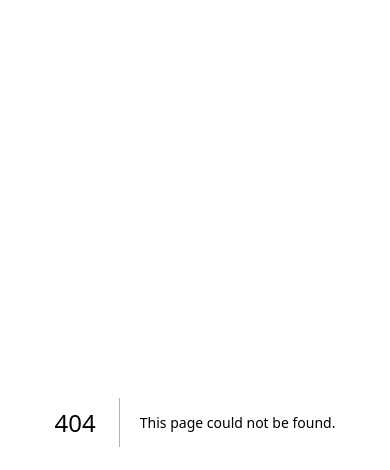
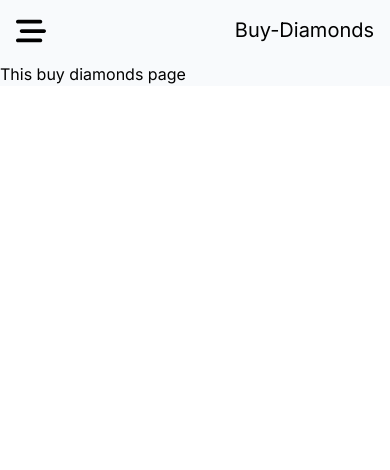
Before and after one commit to Rakibjrb/3xtopup, a Next.js app: page /dashboard/buy-diamonds in a window 390 px wide. Before the commit this address had no page. Shown: the top 470 px of the page. Built offline with nearby package versions, Linux system fonts and the light colour scheme.

Commit message:
completed dashboard sidebar for mobile and desktop devices desgin layout

```diff
--- /dev/null
+++ b/src/app/dashboard/buy-diamonds/page.js
@@ -0,0 +1,3 @@
+export default function BuyDiamonds() {
+  return <div>This buy diamonds page</div>;
+}
--- a/src/app/dashboard/layout.js
+++ b/src/app/dashboard/layout.js
@@ -1,3 +1,12 @@
+import DashboardNav from "@/components/ui/dashboardNav/DashboardNav";
+
 export default function layout({ children }) {
-  return <div>{children}</div>;
+  return (
+    <div className="lg:flex bg-slate-50">
+      <div>
+        <DashboardNav />
+      </div>
+      <div>{children}</div>
+    </div>
+  );
 }
--- /dev/null
+++ b/src/components/ui/dashboardNav/DashboardNav.js
@@ -0,0 +1,82 @@
+"use client";
+
+import { IoMdClose } from "react-icons/io";
+import { FaBarsStaggered } from "react-icons/fa6";
+import { useState } from "react";
+import { usePathname } from "next/navigation";
+import { dashboardLinks } from "@/utils/dashboardLinks";
+import Link from "next/link";
+
+export default function DashboardNav() {
+  const [showMenu, setShowMenu] = useState(false);
+  const path = usePathname();
+  const exactPath = path.split("/");
+
+  return (
+    <>
+      <div className="p-4 lg:hidden z-10 flex justify-between">
+        <button onClick={() => setShowMenu(true)}>
+          <FaBarsStaggered className="text-3xl" />
+        </button>
+
+        <h2 className="text-xl capitalize">
+          {exactPath[exactPath.length - 1]}
+        </h2>
+      </div>
+      <div
+        className={`fixed top-0 ${
+          showMenu ? "left-0" : "-left-[9999px]"
+        } z-20 w-[300px] bg-white min-h-screen p-5 transition-all duration-500`}
+      >
+        <div className="flex justify-between">
+          <h2 className="font-bold text-3xl">
+            <span className="text-[#ff42a5]">3X</span>TOPUP
+          </h2>
+          <button onClick={() => setShowMenu(false)}>
+            <IoMdClose className="text-3xl" />
+          </button>
+        </div>
+
+        <ul className="mt-6">
+          {dashboardLinks.map((link) => (
+            <li key={link.name}>
+              <Link href={link.path}>
+                <div
+                  className={`${
+                    path === link.path && "bg-black text-white"
+                  } px-2 py-3 hover:bg-black hover:text-white uppercase rounded-md transition-colors duration-200`}
+                >
+                  {link.name}
+                </div>
+              </Link>
+            </li>
+          ))}
+        </ul>
+      </div>
+      {/* large device side bar */}
+      <div
+        className={`w-[300px] hidden lg:block bg-white min-h-screen sticky top-0 left-0 p-5`}
+      >
+        <h2 className="font-bold text-3xl">
+          <span className="text-[#ff42a5]">3X</span>TOPUP
+        </h2>
+
+        <ul className="mt-6">
+          {dashboardLinks.map((link) => (
+            <li key={link.name}>
+              <Link href={link.path}>
+                <div
+                  className={`${
+                    path === link.path && "bg-black text-white"
+                  } px-2 py-3 hover:bg-black hover:text-white uppercase rounded-md transition-colors duration-200`}
+                >
+                  {link.name}
+                </div>
+              </Link>
+            </li>
+          ))}
+        </ul>
+      </div>
+    </>
+  );
+}
--- a/src/middleware.js
+++ b/src/middleware.js
@@ -2,8 +2,8 @@ import { NextResponse } from "next/server";
 
 export function middleware(request) {
   const loginToken = request.cookies?.get(
-    "__Secure-next-auth.session-token"
-    // "next-auth.session-token"
+    // "__Secure-next-auth.session-token"
+    "next-auth.session-token"
   )?.value;
 
   const loggedUserNotAccessPaths =
--- /dev/null
+++ b/src/utils/dashboardLinks.js
@@ -0,0 +1,7 @@
+export const dashboardLinks = [
+  { name: "Dashboard", path: "/dashboard" },
+  { name: "Buy Diamonds", path: "/dashboard/buy-diamonds" },
+  { name: "My Cart", path: "/dashboard/cart" },
+  { name: "Orders", path: "/dashboard/orders" },
+  { name: "Profile", path: "/dashboard/profile" },
+];
```
